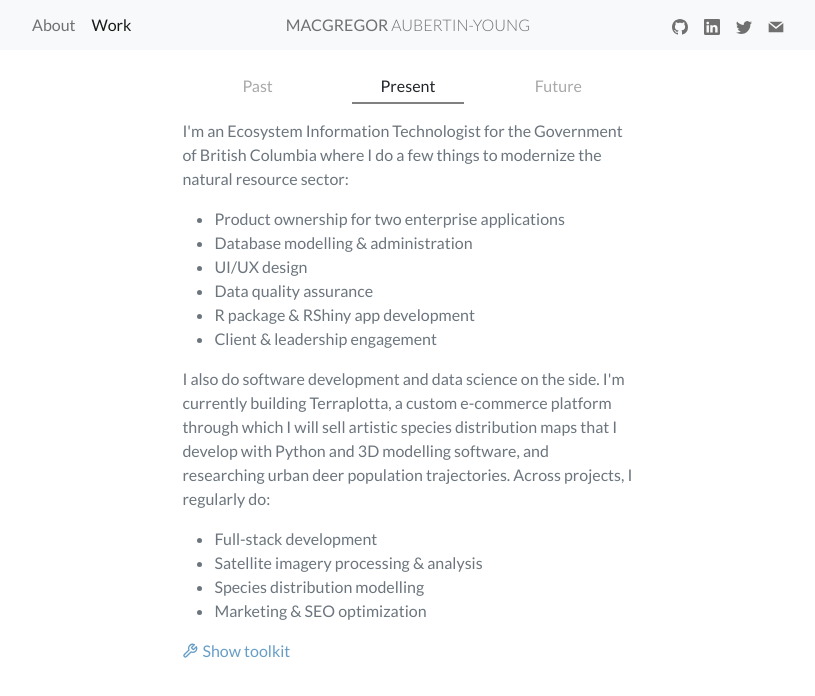
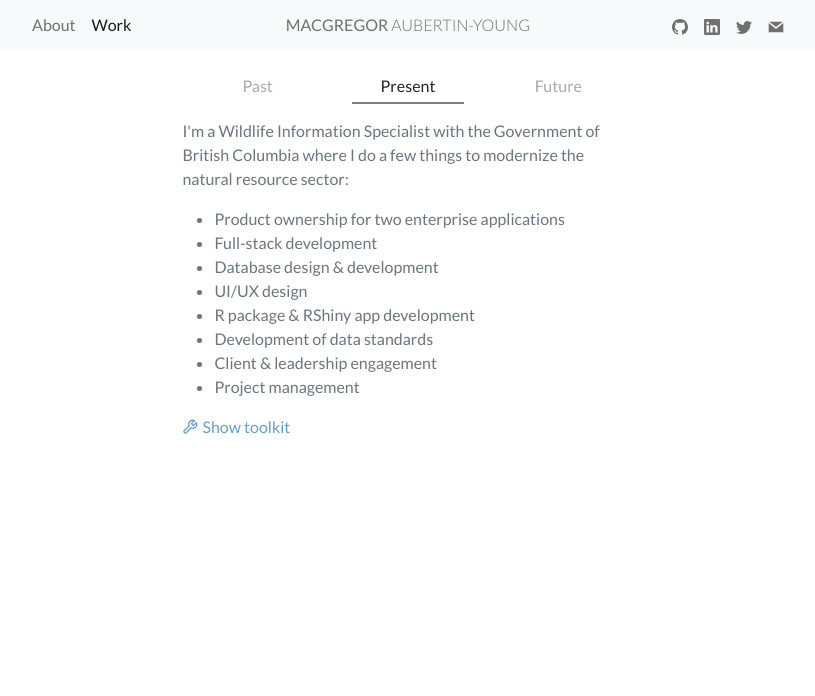
Before and after one commit to aubertinyoung/aubertinyoung.com, a React (Create React App) app: page /work in a window 1280 px wide. Shown: the top 696 px of the page, without its empty margins (232-1047 px from the left). Built offline with nearby package versions, Linux system fonts and the light colour scheme.

Commit message:
update current job description

```diff
--- a/src/pages/aboutPage.js
+++ b/src/pages/aboutPage.js
@@ -13,10 +13,10 @@ export const AboutPage = () => {
           >
             <div
               className={
-                state.page == "truths" ? "nav-link w-25" : "nav-link w-25"
+                state.page === "truths" ? "nav-link w-25" : "nav-link w-25"
               }
               style={
-                state.page == "truths"
+                state.page === "truths"
                   ? {
                       borderBottom: "2px solid grey",
                       textAlign: "center",
@@ -30,10 +30,10 @@ export const AboutPage = () => {
             </div>
             <div
               className={
-                state.page == "beliefs" ? "nav-link w-25" : "nav-link w-25"
+                state.page === "beliefs" ? "nav-link w-25" : "nav-link w-25"
               }
               style={
-                state.page == "beliefs"
+                state.page === "beliefs"
                   ? {
                       borderBottom: "2px solid grey",
                       textAlign: "center",
@@ -47,15 +47,14 @@ export const AboutPage = () => {
             </div>
           </div>
           <div className="align-items-start main-section text-muted">
-            {state.page == "truths" ? (
+            {state.page === "truths" ? (
               <>
                 <section>
                   <p>
                     I grew up in Vancouver, BC, Canada, where I studied ecology
                     and evolution before moving a boat-ride away to study
                     wildlife biology in Victoria. I researched wildlife
-                    distributions and community dynamics, especially of mammals
-                    in industrialized landscapes in western Canada.
+                    distributions and community dynamics in industrialized landscapes.
                   </p>
                   <p>
                     I live in a tiny house, I go to sleep thinking about coffee,
@@ -65,7 +64,7 @@ export const AboutPage = () => {
                   <p>
                     I feel most fulfilled when I'm learning, and I spend a lot
                     of time coding and learning new tech. I also spend time rock
-                    climbing and enjoying craft beer, ideally in the order.
+                    climbing, mountain biking, enjoying craft beer.
                   </p>
                 </section>
                 <section></section>
@@ -74,8 +73,7 @@ export const AboutPage = () => {
               <section>
                 <p>
                   I believe that we will adapt to global change, but not without
-                  hardship. I hope that my contributions to the world will at
-                  least improve the lives of others while protecting nature.
+                  hardship. I hope that my contributions to the world will improve the lives of others and benefit nature.
                 </p>
                 <p>
                   I believe that earth observation satellites are one of the
--- a/src/pages/workPage.js
+++ b/src/pages/workPage.js
@@ -18,10 +18,10 @@ export const WorkPage = () => {
           >
             <div
               className={
-                state.page == "past" ? "nav-link w-25" : "nav-link w-25"
+                state.page === "past" ? "nav-link w-25" : "nav-link w-25"
               }
               style={
-                state.page == "past"
+                state.page === "past"
                   ? {
                       borderBottom: "2px solid grey",
                       textAlign: "center",
@@ -35,10 +35,10 @@ export const WorkPage = () => {
             </div>
             <div
               className={
-                state.page == "present" ? "nav-link w-25" : "nav-link w-25"
+                state.page === "present" ? "nav-link w-25" : "nav-link w-25"
               }
               style={
-                state.page == "present"
+                state.page === "present"
                   ? {
                       borderBottom: "2px solid grey",
                       textAlign: "center",
@@ -52,10 +52,10 @@ export const WorkPage = () => {
             </div>
             <div
               className={
-                state.page == "future" ? "nav-link w-25" : "nav-link w-25"
+                state.page === "future" ? "nav-link w-25" : "nav-link w-25"
               }
               style={
-                state.page == "future"
+                state.page === "future"
                   ? {
                       borderBottom: "2px solid grey",
                       textAlign: "center",
@@ -69,37 +69,23 @@ export const WorkPage = () => {
             </div>
           </div>
           <div className="align-items-start main-section text-muted">
-            {state.page == "present" ? (
+            {state.page === "present" ? (
               <>
                 <section>
                   <p>
-                    I'm an Ecosystem Information Technologist for the Government
+                    I'm a Wildlife Information Specialist with the Government
                     of British Columbia where I do a few things to modernize the
                     natural resource sector:
                   </p>
                   <ul style={{ fontWeight: "500" }}>
                     <li>Product ownership for two enterprise applications</li>
-                    <li>Database modelling & administration</li>
+                    <li>Full-stack development</li>
+                    <li>Database design & development</li>
                     <li>UI/UX design</li>
-                    <li>Data quality assurance</li>
                     <li>R package & RShiny app development</li>
+                    <li>Development of data standards</li>
                     <li>Client & leadership engagement</li>
-                  </ul>
-                </section>
-                <section>
-                  <p>
-                    I also do software development and data science on the side.
-                    I'm currently building Terraplotta, a custom e-commerce
-                    platform through which I will sell artistic species
-                    distribution maps that I develop with Python and 3D
-                    modelling software, and researching urban deer population
-                    trajectories. Across projects, I regularly do:
-                  </p>
-                  <ul>
-                    <li>Full-stack development</li>
-                    <li>Satellite imagery processing & analysis</li>
-                    <li>Species distribution modelling</li>
-                    <li>Marketing & SEO optimization</li>
+                    <li>Project management</li>
                   </ul>
                 </section>
                 <div
@@ -129,7 +115,7 @@ export const WorkPage = () => {
                   <></>
                 )}
               </>
-            ) : state.page == "past" ? (
+            ) : state.page === "past" ? (
               <section>
                 <p>
                   I received my Master's of Environmental Studies from the
@@ -149,7 +135,7 @@ export const WorkPage = () => {
                 </ul>
                 <p>
                   Prior to my Master's, I spent the summers doing research and
-                  the rest of year learning how to do better research. My first
+                  the rest of the year learning how to do better research. My first
                   biology job was monitoring and banding an endangered songbird
                   species in British Columbia's desert as a field technician. I
                   did that for a couple summers and then continued with
@@ -193,18 +179,7 @@ export const WorkPage = () => {
                     className="d-flex justify-content-start align-items-start flex-column mt-2"
                     onMouseOut={() => setShowEmail(false)}
                   >
-                    <div
-                      style={{ textDecoration: "none" }}
-                      className="text-blue m-0 p-0"
-                      onMouseOver={() => setShowEmail(true)}
-                    >
-                      <ButtonMailto
-                        address="mailto:no-reply@example.com"
-                        label="Have an opportunity? Let's chat about it!"
-                        style={{ textAlign: "center" }}
-                        className="m-0 p-0"
-                      />
-                    </div>
+                      <div>Have an opportunity? I'd love to talk about it.</div>
                   </div>
                 </section>
               </>
```
